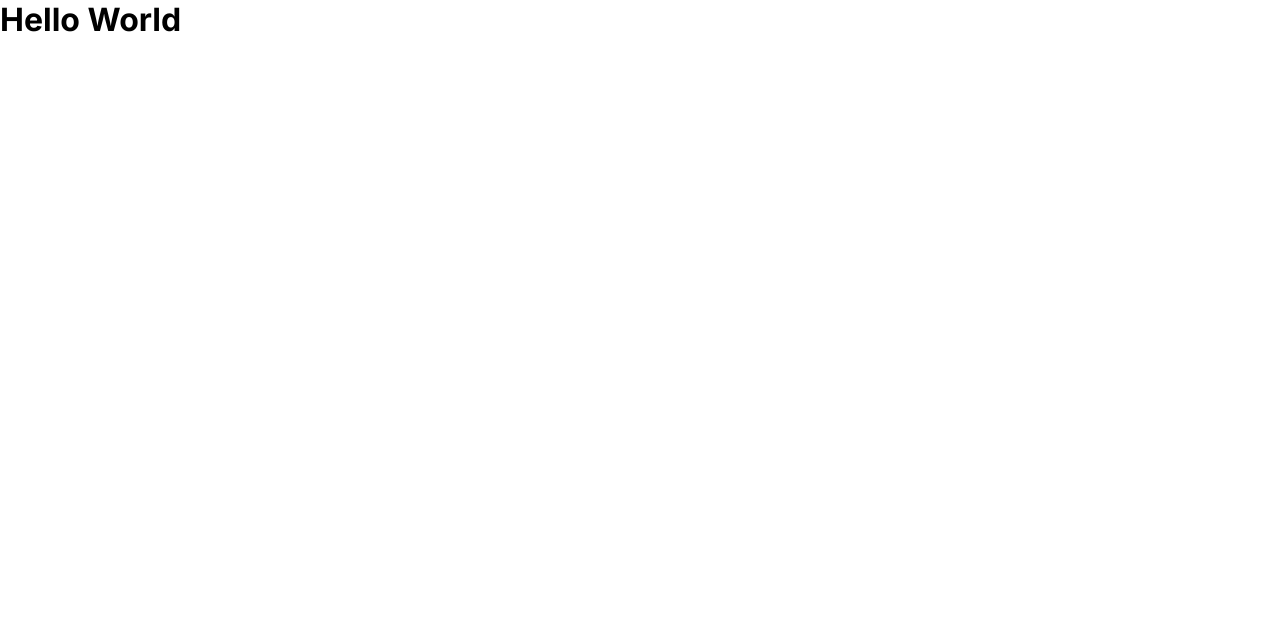
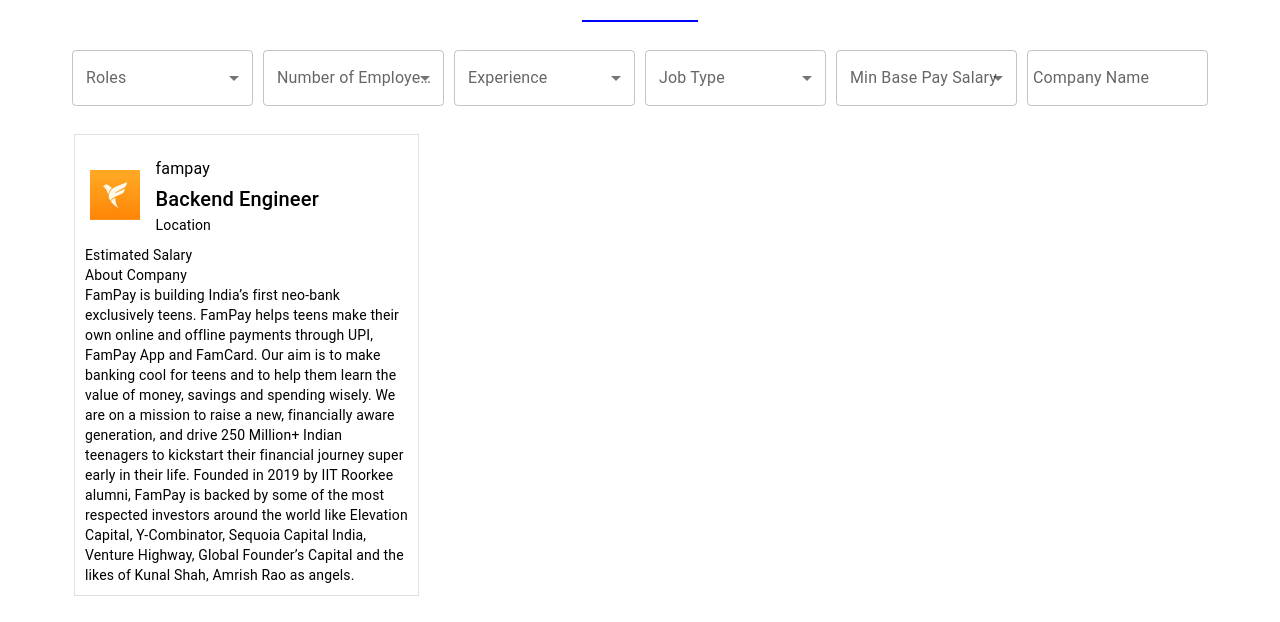
Before and after one commit to RiteshLade28/Weekday-assignment, a Next.js app: page / in a window 1280 px wide. Shown: the top 622 px of the page. Built offline with nearby package versions, Linux system fonts and the light colour scheme.

Commit message:
created filter section and the job card

```diff
--- a/package.json
+++ b/package.json
@@ -9,6 +9,11 @@
     "lint": "next lint"
   },
   "dependencies": {
+    "@emotion/react": "^11.11.4",
+    "@emotion/styled": "^11.11.5",
+    "@material-ui/core": "^4.12.4",
+    "@mui/icons-material": "^5.15.16",
+    "@mui/material": "^5.15.16",
     "next": "14.2.3",
     "react": "^18",
     "react-dom": "^18"
--- a/src/app/layout.js
+++ b/src/app/layout.js
@@ -4,8 +4,8 @@
 const inter = Inter({ subsets: ["latin"] });
 
 export const metadata = {
-  title: "Create Next App",
-  description: "Generated by create next app",
+  title: "Weekday Assignment",
+  description: "Weekday Assignment for Frontend Developer by Ritesh Lade",
 };
 
 export default function RootLayout({ children }) {
--- a/src/app/page.js
+++ b/src/app/page.js
@@ -1,4 +1,106 @@
+"use client";
+
 import "./globals.css";
+import React from "react";
+import "./page.scss";
+import TextField from "@mui/material/TextField";
+import MultipleSelect from "@/components/MultiSelectDropDown/MultiSelectDropDown";
+import JobCard from "@/components/JobCard/JobCard";
+
+const roles = [
+  "Frontend Developer",
+  "Backend Developer",
+  "Full Stack Developer",
+  "DevOps Engineer",
+  "Data Scientist",
+  "Machine Learning Engineer",
+  "Software Engineer",
+  "System Engineer",
+  "Network Engineer",
+  "Security Engineer",
+];
+
+const numberOfEmployees = [
+  "1-10",
+  "11-50",
+  "51-200",
+  "201-500",
+  "501-1000",
+  "1001-5000",
+  "5001-10000",
+  "10001+",
+];
+
+const jobType = ["Remote", "In Office", "Hybrid"];
+
+const experience = ["1", "2", "3", "4", "5", "6", "7", "8", "9", "10"];
+
+const minBasePaySalary = [
+  "0L",
+  "10L",
+  "20L",
+  "30L",
+  "40L",
+  "50L",
+  "60L",
+  "70L",
+];
+
 export default function Home() {
-  return <h1>Hello World</h1>;
+  const [selectedRoles, setSelectedRoles] = React.useState([]);
+  const [selectedNumberOfEmployees, setSelectedNumberOfEmployees] =
+    React.useState([]);
+  return (
+    <div className="container">
+      <div className="filterContainer">
+        <div className="horizontalBar"></div>
+        <div className="filter">
+          <MultipleSelect
+            style={{ flex: 1 }}
+            items={roles}
+            name="Roles"
+            selectedItems={selectedRoles}
+            setSelectedItems={setSelectedRoles}
+          />
+          <MultipleSelect
+            style={{ flex: 1 }}
+            items={numberOfEmployees}
+            name="Number of Employees"
+            selectedItems={selectedNumberOfEmployees}
+            setSelectedItems={setSelectedNumberOfEmployees}
+          />
+          <MultipleSelect
+            style={{ flex: 1 }}
+            items={experience}
+            name="Experience"
+            selectedItems={selectedRoles}
+            setSelectedItems={setSelectedRoles}
+          />
+          <MultipleSelect
+            style={{ flex: 1 }}
+            items={jobType}
+            name="Job Type"
+            selectedItems={selectedRoles}
+            setSelectedItems={setSelectedRoles}
+          />
+          <MultipleSelect
+            style={{ flex: 1 }}
+            items={minBasePaySalary}
+            name="Min Base Pay Salary"
+            selectedItems={selectedRoles}
+            setSelectedItems={setSelectedRoles}
+          />
+          <TextField
+            style={{ flex: 1, padding: "0 8px" }}
+            id="companyName"
+            label="Company Name"
+            variant="outlined"
+          />
+        </div>
+      </div>
+      <div className="jobCards">
+        <JobCard />
+      </div>
+    </div>
+  );
 }
--- /dev/null
+++ b/src/app/page.scss
@@ -0,0 +1,22 @@
+.container{
+    max-width: 90vw;
+    margin: 0 auto;
+}
+
+.filter{
+    display: flex;
+    // justify-content: center;
+    align-items: center;
+    margin-top: 20px;
+    margin-bottom: 20px;
+    gap: 10px;
+}
+
+.horizontalBar {
+    margin: auto;
+    width: 10%;
+    height: 2px;
+    background-color: blue;
+    margin-top: 20px;
+    margin-bottom: 20px;
+}
--- /dev/null
+++ b/src/components/JobCard/JobCard.js
@@ -0,0 +1,56 @@
+import * as React from "react";
+import Avatar from "@mui/material/Avatar";
+import Typography from "@mui/material/Typography";
+import { red } from "@mui/material/colors";
+import Box from "@mui/material/Box";
+import "./JobCard.scss";
+import Image from "next/image";
+
+export default function JobCard() {
+  return (
+    <Box className="jobCard">
+      <Box className="cardHeader">
+        <Box className="cardLogo">
+          <Image
+            src="/fampayLogo.jpg"
+            alt="FamPay Logo"
+            width={50}
+            height={50}
+          />
+        </Box>
+        <Box className="cardDetails">
+          <Typography variant="subtitle1" component="div">
+            fampay
+          </Typography>
+          <Typography variant="h6" component="div">
+            Backend Engineer
+          </Typography>
+          <Typography variant="body2" component="div">
+            Location
+          </Typography>
+        </Box>
+      </Box>
+      <Box className="cardContent">
+        <Typography variant="body2" component="div">
+          Estimated Salary
+        </Typography>
+        <Typography variant="body2" component="div">
+          About Company
+        </Typography>
+        <Typography variant="body2" component="div">
+          FamPay is building India’s first neo-bank exclusively teens. FamPay
+          helps teens make their own online and offline payments through UPI,
+          FamPay App and FamCard. Our aim is to make banking cool for teens and
+          to help them learn the value of money, savings and spending wisely. We
+          are on a mission to raise a new, financially aware generation, and
+          drive 250 Million+ Indian teenagers to kickstart their financial
+          journey super early in their life. Founded in 2019 by IIT Roorkee
+          alumni, FamPay is backed by some of the most respected investors
+          around the world like Elevation Capital, Y-Combinator, Sequoia Capital
+          India, Venture Highway, Global Founder’s Capital and the likes of
+          Kunal Shah, Amrish Rao as angels.
+        </Typography>
+      </Box>
+    </Box>
+  );
+}
--- /dev/null
+++ b/src/components/JobCard/JobCard.scss
@@ -0,0 +1,36 @@
+.jobCard{
+    max-width: 345px;
+    margin: 10px;
+    padding: 10px;
+    display: flex;
+    flex-direction: column;
+    justify-content: space-between;
+    border: 1px solid #e0e0e0;
+    .cardHeader{
+        display: flex;
+        justify-content: space-between;
+        align-items: center;
+        .cardLogo{
+            width: 50px;
+            height: 50px;
+            padding: 10;
+            flex:1;
+            display: flex;
+            justify-content: center;
+            align-items: center;
+
+        }
+        .cardDetails{
+            display: flex;
+            flex-direction: column;
+            margin: 10px;
+            justify-content: space-between;
+            flex: 4;
+
+            Typography{
+                font-size: 14px;
+                font-weight: 600;
+            }
+        }
+    }
+}
--- /dev/null
+++ b/src/components/MultiSelectDropDown/MultiSelectDropDown.js
@@ -0,0 +1,74 @@
+import * as React from "react";
+import { useTheme } from "@mui/material/styles";
+import OutlinedInput from "@mui/material/OutlinedInput";
+import InputLabel from "@mui/material/InputLabel";
+import MenuItem from "@mui/material/MenuItem";
+import FormControl from "@mui/material/FormControl";
+import Select from "@mui/material/Select";
+
+const ITEM_HEIGHT = 48;
+const ITEM_PADDING_TOP = 8;
+const MenuProps = {
+  PaperProps: {
+    style: {
+      maxHeight: ITEM_HEIGHT * 4.5 + ITEM_PADDING_TOP,
+      width: 250,
+    },
+  },
+};
+
+function getStyles(name, personName, theme) {
+  return {
+    fontWeight:
+      personName.indexOf(name) === -1
+        ? theme.typography.fontWeightRegular
+        : theme.typography.fontWeightMedium,
+  };
+}
+
+export default function MultipleSelect({
+  items,
+  name,
+  selectedItems,
+  setSelectedItems,
+  style,
+}) {
+  const theme = useTheme();
+
+  const handleChange = (event) => {
+    const {
+      target: { value },
+    } = event;
+    setSelectedItems(
+      // On autofill we get a stringified value.
+      typeof value === "string" ? value.split(",") : value
+    );
+  };
+
+  return (
+    <div style={style}>
+      <FormControl sx={{ m: 1, width: "100%" }}>
+        <InputLabel id="demo-multiple-name-label">{name}</InputLabel>
+        <Select
+          labelId="demo-multiple-name-label"
+          id="demo-multiple-name"
+          multiple
+          value={selectedItems}
+          onChange={handleChange}
+          input={<OutlinedInput label={name} />}
+          MenuProps={MenuProps}
+        >
+          {items.map((item) => (
+            <MenuItem
+              key={item}
+              value={item}
+              style={getStyles(item, selectedItems, theme)}
+            >
+              {item}
+            </MenuItem>
+          ))}
+        </Select>
+      </FormControl>
+    </div>
+  );
+}
```
Also changed, not shown: public/fampayLogo.jpg (added), src/app/page.module.css (added), 1 other file (tests, documents, lock files or other folders).
